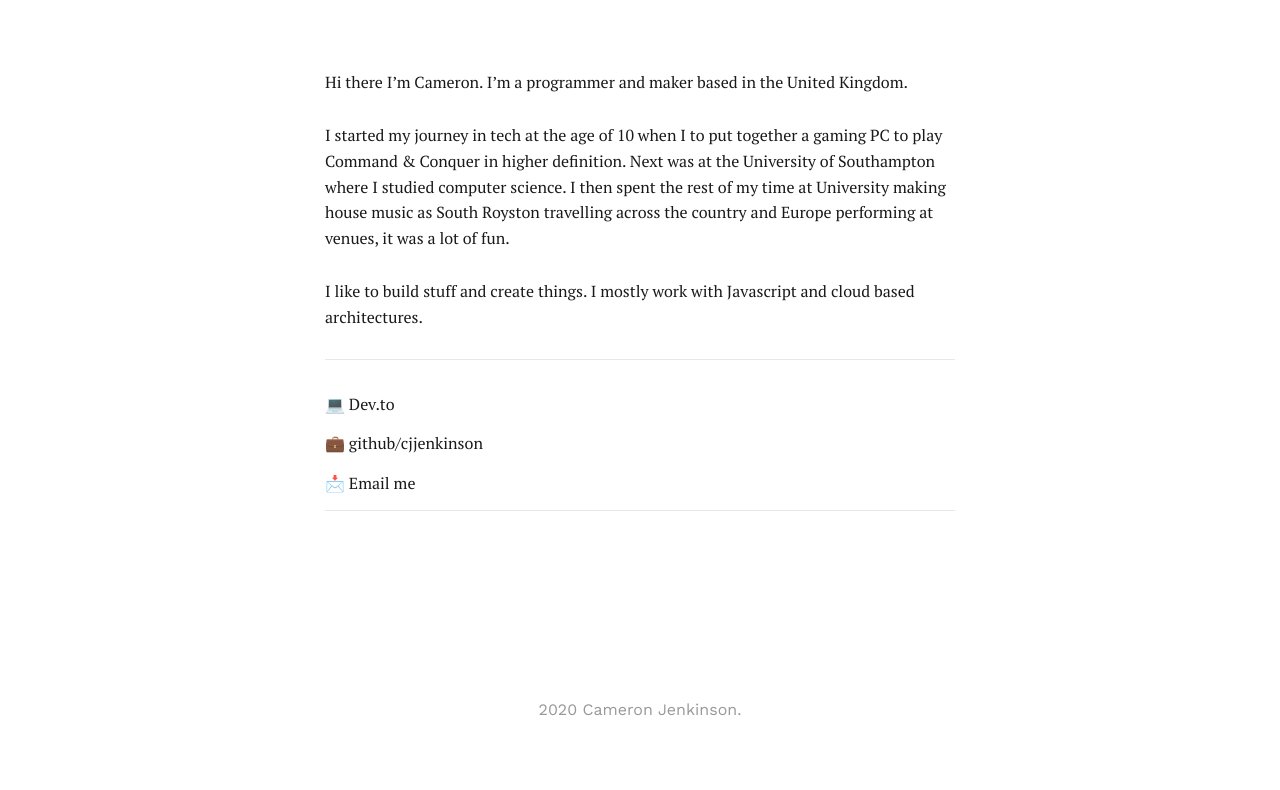
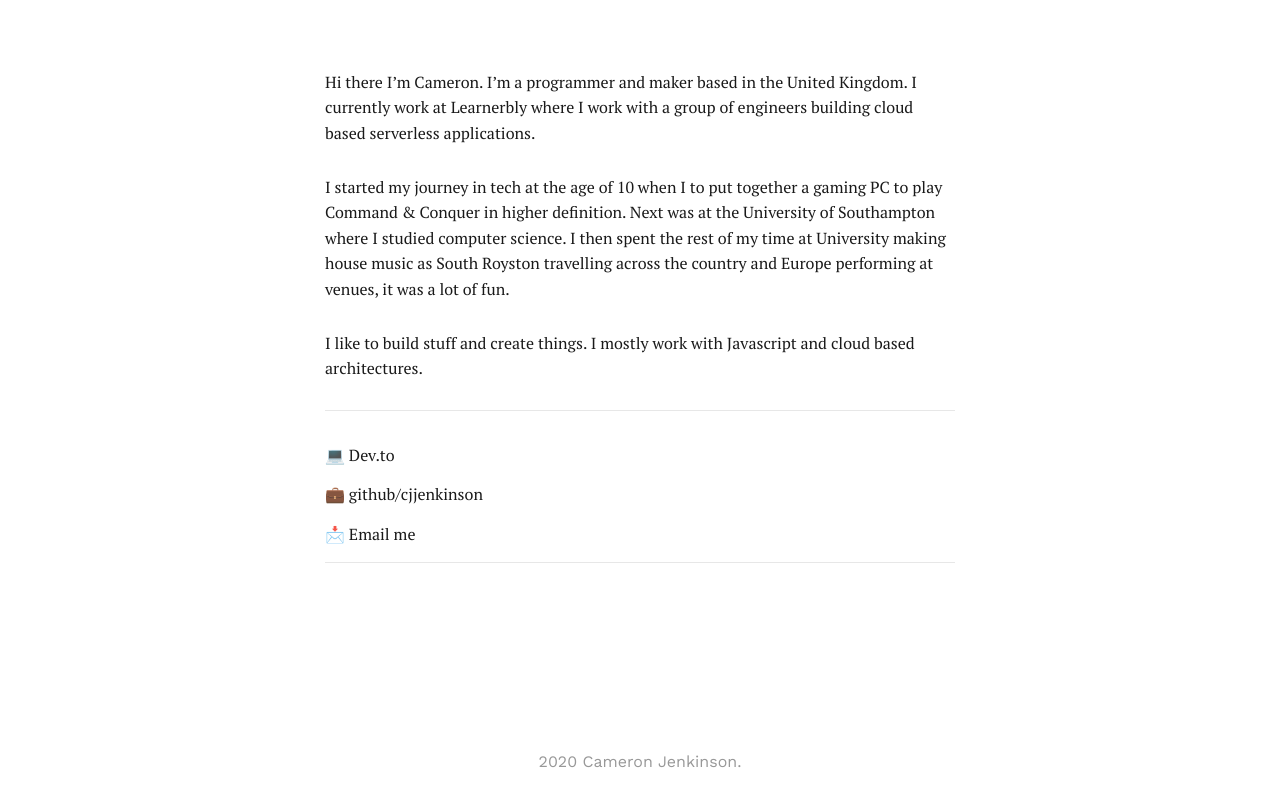
Before and after one commit to cjjenkinson/cjjenkinson.github.io, a Gatsby site: page /about in a window 1280 px wide. Shown: the part 124-914 px from the top of the page. Before the commit the page ends 863 px from the top, so only its background shows below. Built offline with nearby package versions, Linux system fonts and the light colour scheme; Gatsby itself is replaced by a stand-in of ours; some packages are replaced by stand-ins of ours.

Commit message:
Update about.js

```diff
--- a/src/pages/about.js
+++ b/src/pages/about.js
@@ -35,6 +35,7 @@ const About = () => (
       <Section>
         <p>
           Hi there I’m Cameron. I’m a programmer and maker based in the United Kingdom.
+          I currently work at Learnerbly where I work with a group of engineers building cloud based serverless applications.
         </p>
 
         <p>
```
